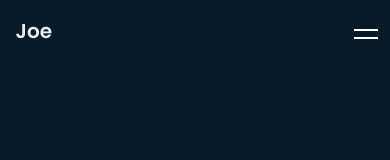
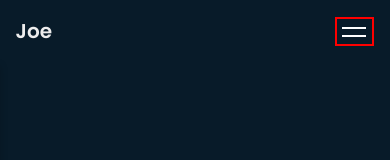
Before and after one commit to Joe-Collins-1986/Portfolio-Main, a React (Vite) app: page / in a window 390 px wide. Shown: the top 160 px of the page. Built offline with nearby package versions, Linux system fonts and the light colour scheme.

Commit message:
add boder to view issue on mobile

```diff
--- a/src/styles/NavBar.module.css
+++ b/src/styles/NavBar.module.css
@@ -42,7 +42,8 @@
 .NavBarToggler {
   display: none;
   cursor: pointer;
-  /* padding: 10px 10px 15px 25px; */
+  border: 2px solid red;
+  padding: 10px 10px 15px 25px;
 }
 
 .NavBarTogglerIcon {
```
